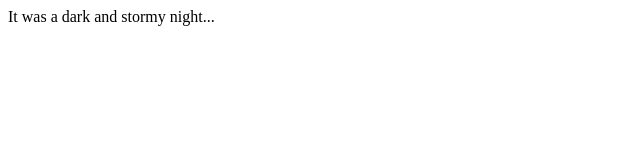
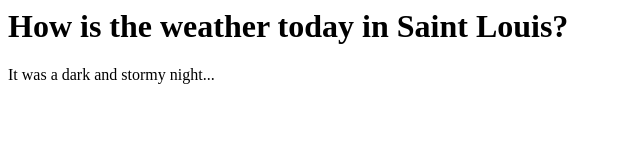
Before and after one commit to firbolg/Fireside-Story, a plain HTML site: page index.html in a window 1280 px wide. Shown: the whole page, without its empty margins (0-640 px from the left). Drawn offline with Linux system fonts and the light colour scheme.

Commit message:
News from Saint Louis

```diff
--- a/index.html
+++ b/index.html
@@ -1,5 +1,8 @@
 <html>
     <body>
+
+
+        <h1>How is the weather today in Saint Louis?</h1>
         <p>It was a dark and stormy night...</p>
     </body>
 
```
